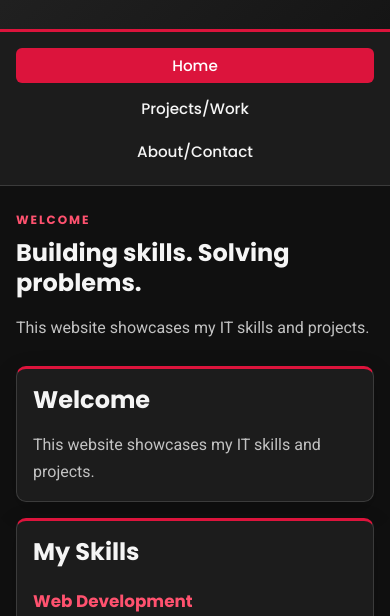
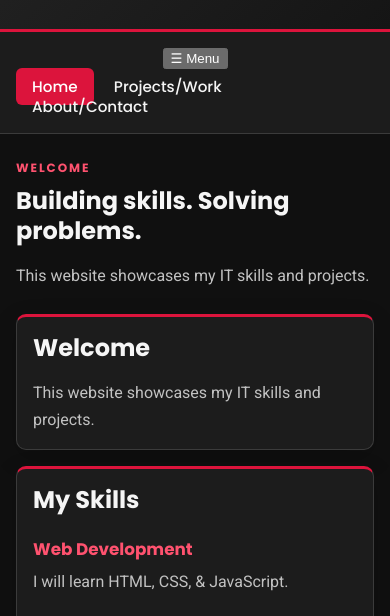
Before and after one commit to mikemorelli126/Morelli_ITWEBSITE_2026_With_CSS, a plain HTML site: page index.html in a window 390 px wide. Shown: the part 148-764 px from the top of the page. Drawn offline with Linux system fonts and the light colour scheme.

Commit message:
Add accessible mobile navigation toggle

```diff
--- a/index.html
+++ b/index.html
@@ -9,6 +9,7 @@
     <link rel="preconnect" href="https://fonts.gstatic.com" crossorigin>
     <link href="https://fonts.googleapis.com/css2?family=Poppins:wght@400;500;600;700&family=Roboto:wght@400;500&display=swap" rel="stylesheet">
     <link rel="stylesheet" href="styles.css">
+    <script src="script.js" defer></script>
 </head>
 <body>
     <a class="skip-link" href="#main-content">Skip to main content</a>
@@ -20,9 +21,14 @@
         </div>
     </header>
     <nav class="site-nav" aria-label="Main navigation">
-        <a href="index.html" aria-current="page">Home</a>
-        <a href="projects.html">Projects/Work</a>
-        <a href="about.html">About/Contact</a>
+        <button class="nav-toggle" type="button" aria-expanded="false" aria-controls="primary-navigation">
+            <span aria-hidden="true">&#9776;</span> <span>Menu</span>
+        </button>
+        <div class="nav-links" id="primary-navigation">
+            <a href="index.html" aria-current="page">Home</a>
+            <a href="projects.html" >Projects/Work</a>
+            <a href="about.html" >About/Contact</a>
+        </div>
     </nav>
     <main id="main-content" class="page-content">
         <div class="page-intro">
```
